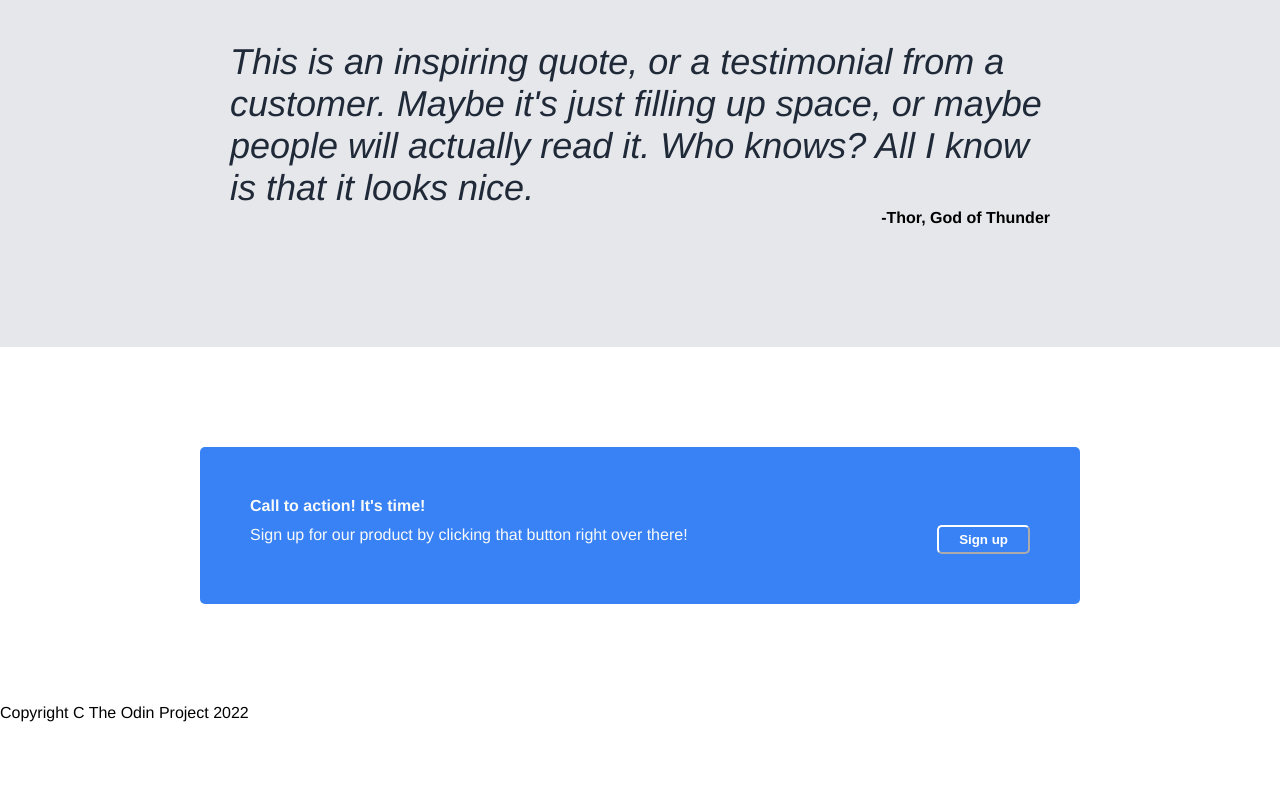
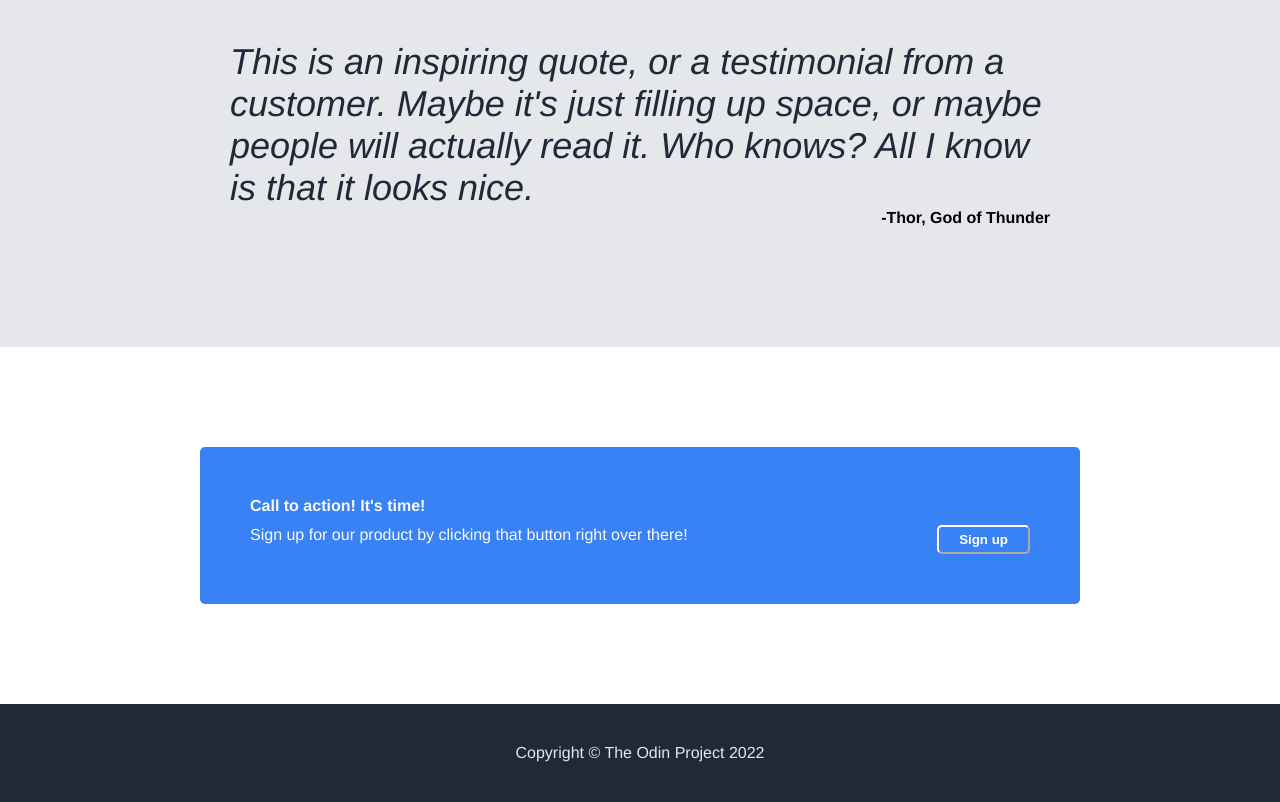
Before and after one commit to EJ-Buggs/flexbox-landing-page, a plain HTML site: page index.html in a window 1280 px wide. Shown: the part 919-1721 px from the top of the page. Before the commit the page ends 1641 px from the top, so only its background shows below. Drawn offline with Linux system fonts and the light colour scheme.

Commit message:
add footer

```diff
--- a/index.html
+++ b/index.html
@@ -61,6 +61,6 @@
                     <button class="sign-up-f">Sign up</button>
                 </div>
             </div>
-        <div class="footer">Copyright C The Odin Project 2022</div>
+        <div class="footer">Copyright © The Odin Project 2022</div>
     </body>
 </html>
--- a/styles.css
+++ b/styles.css
@@ -144,3 +144,11 @@ a {
     border-color: white;
     display: flex;
 }
+
+.footer {
+    background-color: #1f2937;
+    display: flex;
+    justify-content: center;
+    color: #e5e7eb;
+    padding: 40px;
+}
```
